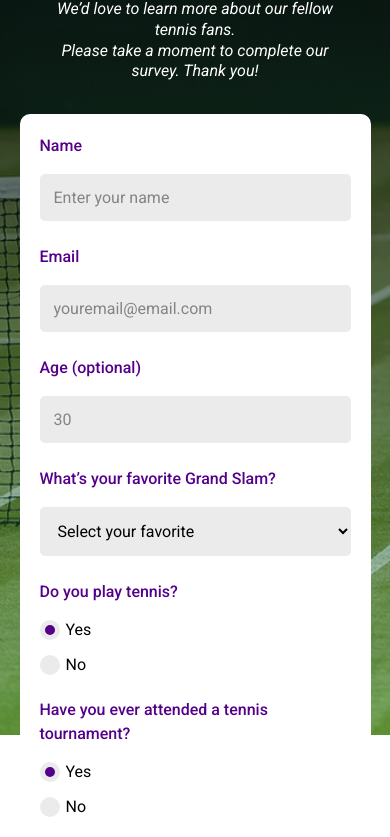
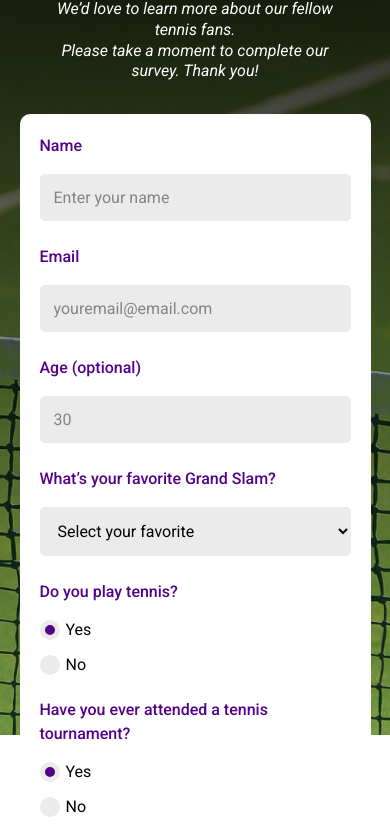
Before and after one commit to julianachagas/freecodecamp-survey-form, a plain HTML site: page index.html in a window 390 px wide. Shown: the part 109-946 px from the top of the page. Drawn offline with Linux system fonts and the light colour scheme.

Commit message:
update background image

```diff
--- a/index.html
+++ b/index.html
@@ -9,6 +9,7 @@
   <link rel="preconnect" href="https://fonts.gstatic.com" crossorigin>
   <link href="https://fonts.googleapis.com/css2?family=Roboto:ital,wght@0,400;0,500;0,700;1,400&display=swap" rel="stylesheet">
   <link rel="stylesheet" href="style.css">
+  <link rel="shortcut icon" href="images/favicon.ico" type="image/x-icon">
 </head>
 <body>
   <main class="container">
--- a/style.css
+++ b/style.css
@@ -24,10 +24,10 @@ body::before {
   height: 100%;
   width: 100%;
   z-index: -1;
-  background-image: linear-gradient(0deg, rgba(20, 160, 62, 0.3), rgba(0, 0, 0, 0.4)), url(images/wimbledon-tennis-grass-court.jpg);
+  background-image: linear-gradient(0deg, rgba(20, 160, 62, 0.2), rgba(0, 0, 0, 0.9)), url(images/tennis-court.jpg);
   background-size: cover;
   background-repeat: no-repeat;
-  background-position: center;
+  background-position: top center;
 }
 
 body {
@@ -185,6 +185,7 @@ textarea {
   text-transform: uppercase;
   cursor: pointer;
   transition: all 0.3s ease-in-out;
+  min-width: 30%;
 }
 
 /* FOCUS STATE */
@@ -234,6 +235,8 @@ textarea {
   .description {
     font-size: 1rem;
     line-height: 1.3;
+    max-width: 90%;
+    margin: 0 auto;
   }
 
   #survey-form {
@@ -253,10 +256,6 @@ textarea {
     font-size: 1.125rem;
     width: 100%;
   }
-
-  body::before {
-    background-image: linear-gradient(0deg, rgba(20, 160, 62, 0.3), rgba(0, 0, 0, 0.8)), url(images/wimbledon-tennis-grass-court.jpg);
-  }
 }
 
 @media (max-width: 500px) {
@@ -272,3 +271,9 @@ textarea {
     margin-bottom: 1rem;
   }
 }
+
+@media (max-width: 330px) {
+  .description {
+    max-width: 100%;
+  }
+}
```
Also changed, not shown: images/favicon.ico (added), images/tennis-court.jpg (added), images/wimbledon-tennis-grass-court.jpg (deleted), screenshots/desktop.png, screenshots/mobile1.png, screenshots/mobile2.png, screenshots/mobile3.png.
